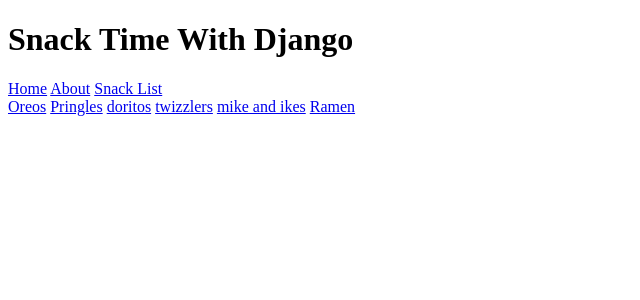
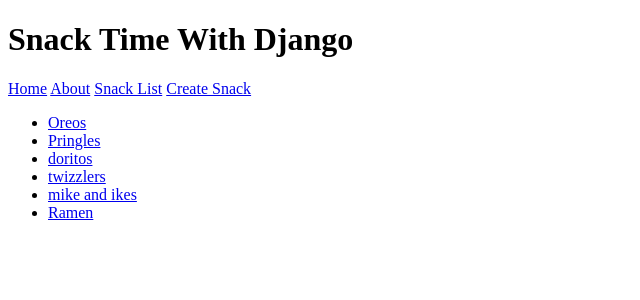
Before and after one commit to everydaytimmy/django-snacks, a Django app: page /snacks in a window 1280 px wide. Shown: the top 300 px of the page, without its empty margins (0-640 px from the left). Run offline with Django 3.2, Linux system fonts and the light colour scheme; data comes from the database, SQL or seed files in the repository; both versions use the stored data as it was after the commit.

Commit message:
lab complete

```diff
--- a/snacks/models.py
+++ b/snacks/models.py
@@ -1,5 +1,6 @@
 from django.db import models
 from django.contrib.auth import get_user_model
+from django.urls.base import reverse
 
 
 class Snack(models.Model):
@@ -9,3 +10,6 @@
 
   def __str__(self):
     return self.name[:50]
+
+  def get_absolute_url(self):
+      return reverse("snack_detail", args=[str(self.id)])
--- a/snacks/urls.py
+++ b/snacks/urls.py
@@ -1,10 +1,20 @@
 from django.urls import path
-from .views import AboutPageView, HomePageView, SnackListView, SnackDetailView
+from .views import (
+  AboutPageView,
+  HomePageView,
+  SnackCreateView,
+  SnackListView,
+  SnackDetailView,
+  SnackDeleteView,
+  SnackUpdateView
+)
 
 urlpatterns = [
   path('home/', HomePageView.as_view(), name='home'),
   path('about/', AboutPageView.as_view(), name='about'),
   path("snacks", SnackListView.as_view(), name='snack_list'),
-  path("snacks/<int:pk>/", SnackDetailView.as_view(), name='snack_detail')
-
+  path("snacks/<int:pk>/", SnackDetailView.as_view(), name='snack_detail'),
+  path('create/', SnackCreateView.as_view(), name = 'snack_create'),
+  path('snacks/<int:pk>/update/', SnackUpdateView.as_view(), name = 'snack_update'),
+  path('snacks/<int:pk>/delete/', SnackDeleteView.as_view(), name = 'snack_delete'),
   ]
--- a/snacks/views.py
+++ b/snacks/views.py
@@ -1,5 +1,15 @@
-from django.views.generic import TemplateView, ListView, DetailView
+from django.views.generic import (
+  TemplateView,
+  ListView,
+  DetailView,
+  UpdateView,
+  DeleteView,
+  CreateView
+
+)
 from .models import Snack
+from django.urls import reverse_lazy
+from django.views.generic.edit import CreateView
 
 class HomePageView(TemplateView):
   template_name = 'home.html'
@@ -14,3 +24,18 @@
 class SnackDetailView(DetailView):
   template_name = 'snack_detail.html'
   model = Snack
+
+class SnackCreateView(CreateView):
+  model = Snack
+  template_name = 'snack_create.html'
+  fields = ['name', 'description', 'purchaser']
+
+class SnackUpdateView(UpdateView):
+  model = Snack
+  template_name = 'snack_update.html'
+  fields = ['name', 'description', 'purchaser']
+
+class SnackDeleteView(DeleteView):
+  model = Snack
+  template_name = 'snack_delete.html'
+  success_url = reverse_lazy('snack_list')
--- a/templates/base.html
+++ b/templates/base.html
@@ -13,6 +13,7 @@
       <a href="{%  url 'home' %}">Home</a>
       <a href="{%  url 'about' %}">About</a>
       <a href="{%  url 'snack_list' %}">Snack List</a>
+      <a href="{%  url 'snack_create' %}">Create Snack</a>
     </nav>
   </header>
     {% block content %}
--- a/templates/snack_detail.html
+++ b/templates/snack_detail.html
@@ -4,4 +4,7 @@
 <h2>{{snack.name}}</h2>
 <p>Purchaser: {{snack.purchaser}}</p>
 <p>{{snack.description}}</p>
+
+<a href="{% url 'snack_update' snack.pk %}">+ Update Thing</a>
+<a href="{% url 'snack_delete' snack.pk %}">+ Delete Thing</a>
 {% endblock content %}
--- a/templates/snack_list.html
+++ b/templates/snack_list.html
@@ -2,8 +2,11 @@
 
 {% block content %}
 
-{% for snack in object_list%}
-<a href="{% url 'snack_detail' snack.pk %}">{{ snack.name }}</a>
-{% endfor %}
-
+<ul>
+  {% for snack in object_list%}
+  <li>
+    <a href="{% url 'snack_detail' snack.pk %}">{{ snack.name }}</a>
+  </li>
+  {% endfor %}
+</ul>
 {% endblock content %}
```
Also changed, not shown: templates/snack_create.html (added, +13 -0 lines), templates/snack_delete.html (added, +13 -0 lines), templates/snack_update.html (added, +15 -0 lines), README.md, db.sqlite3.
